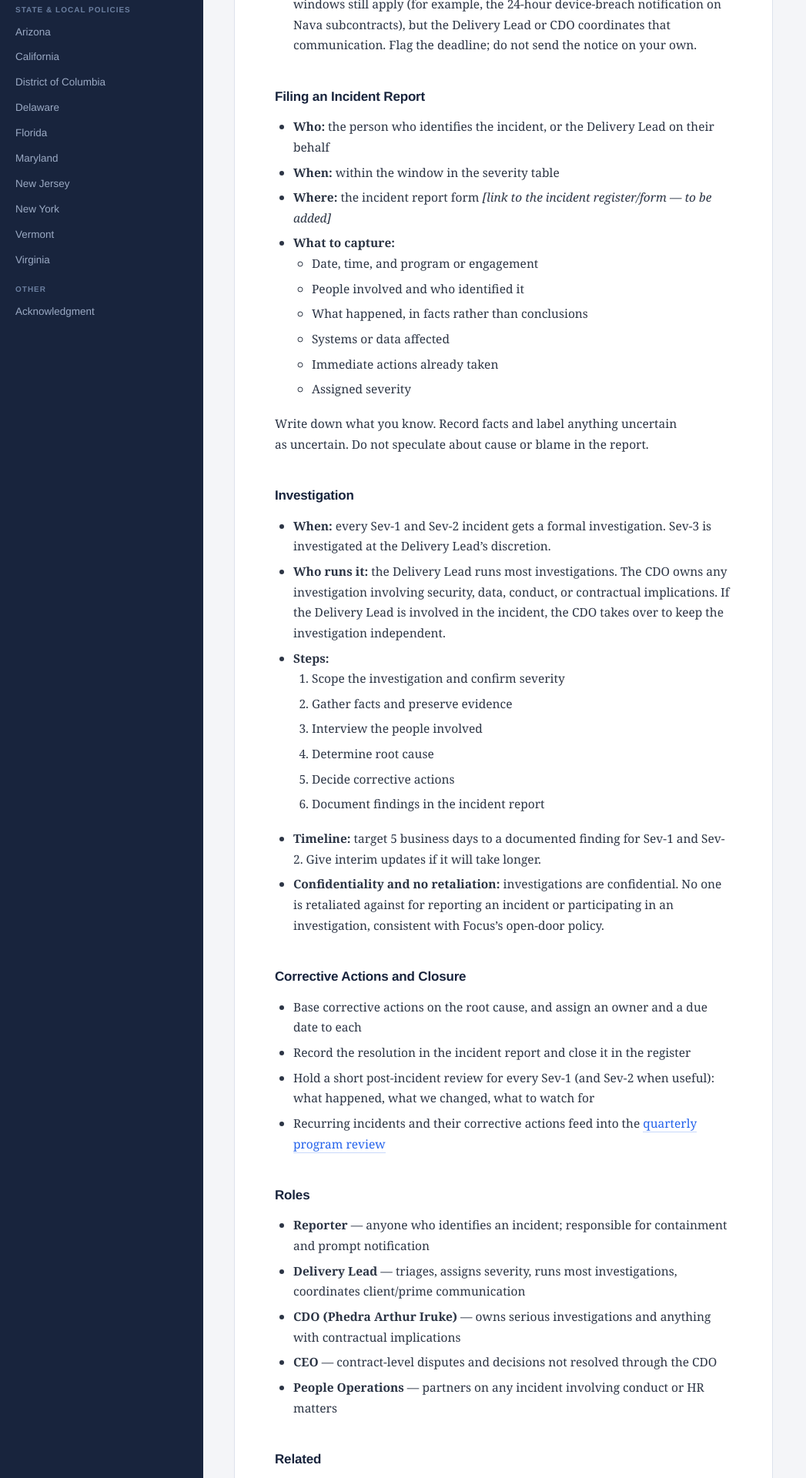
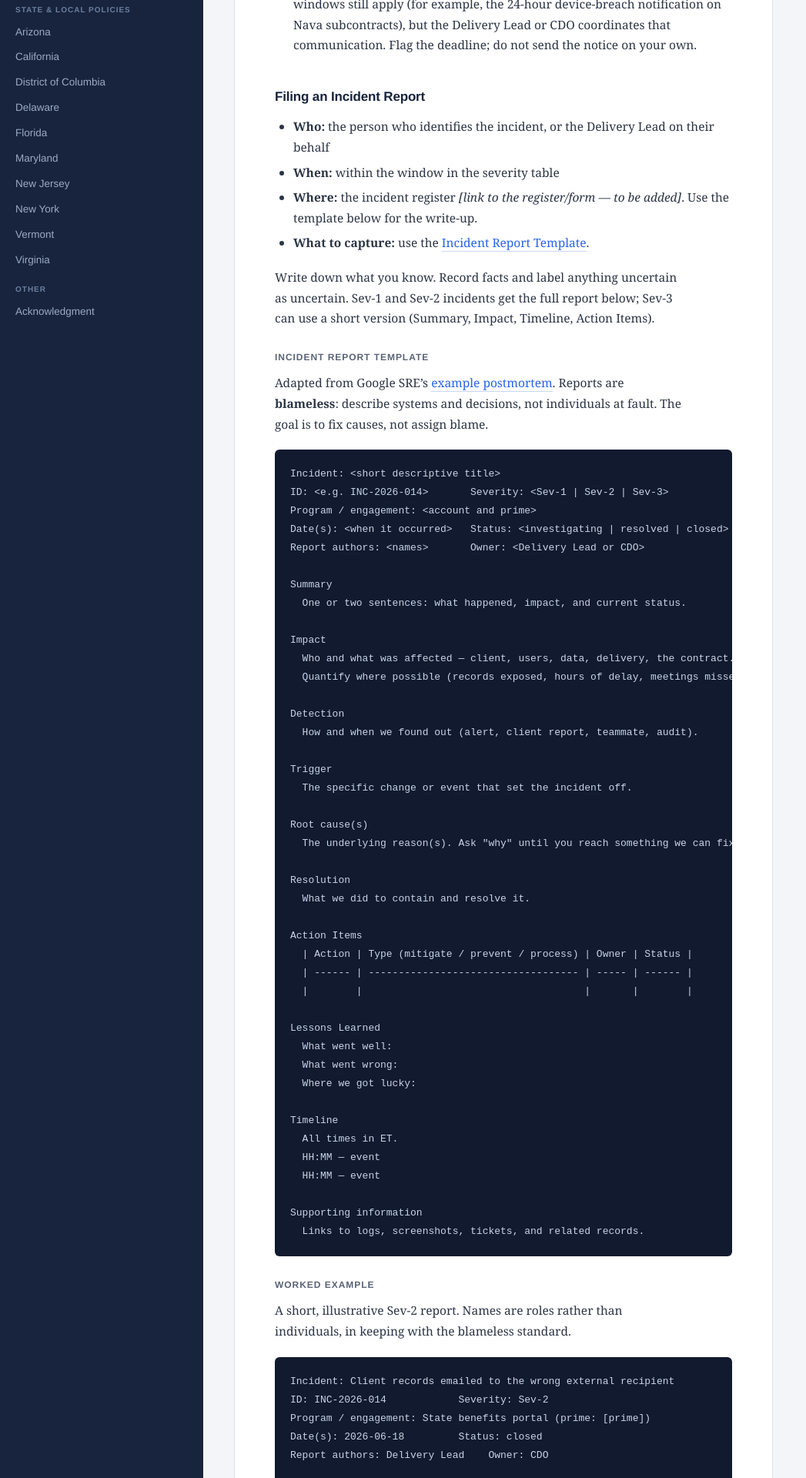
Before and after one commit to focusconsulting/focus-handbook, a Jekyll site: the page built from pages/delivery-operations/incident-response.md, in a window 1280 px wide. Shown: the part 1814-3734 px from the top of the page at 77% size, without its empty margins (0-1047 px from the left). Built offline with Jekyll 4.4.1, drawn with Linux system fonts in a browser that asks for light colours; our own code applies the rules of GitHub Pages for plain Markdown files; some of the changed text lies outside the part shown.

Commit message:
Add incident report template and worked example
Adds a copy-paste incident report template to the Incident Response SOP,
generalized from Google SRE's example postmortem for Focus program
incidents (blameless; summary, impact, detection, trigger, root cause,
resolution, action items, lessons learned, timeline, supporting info).
Includes a short worked Sev-2 example and links the Google original as the
reference. Replaced the report-fields placeholder with a pointer to the
template.

Co-Authored-By: Claude Opus 4.8 <noreply@anthropic.com>

````diff
--- a/pages/delivery-operations/incident-response.md
+++ b/pages/delivery-operations/incident-response.md
@@ -42,16 +42,120 @@ Before writing anything up, take the first steps that limit harm:
 
 - **Who:** the person who identifies the incident, or the Delivery Lead on their behalf
 - **When:** within the window in the severity table
-- **Where:** the incident report form _[link to the incident register/form — to be added]_
-- **What to capture:**
-  - Date, time, and program or engagement
-  - People involved and who identified it
-  - What happened, in facts rather than conclusions
-  - Systems or data affected
-  - Immediate actions already taken
-  - Assigned severity
+- **Where:** the incident register _[link to the register/form — to be added]_. Use the template below for the write-up.
+- **What to capture:** use the [Incident Report Template](#incident-report-template).
 
-Write down what you know. Record facts and label anything uncertain as uncertain. Do not speculate about cause or blame in the report.
+Write down what you know. Record facts and label anything uncertain as uncertain. Sev-1 and Sev-2 incidents get the full report below; Sev-3 can use a short version (Summary, Impact, Timeline, Action Items).
+
+### Incident Report Template
+
+Adapted from Google SRE's [example postmortem](https://sre.google/sre-book/example-postmortem/). Reports are **blameless**: describe systems and decisions, not individuals at fault. The goal is to fix causes, not assign blame.
+
+```
+Incident: <short descriptive title>
+ID: <e.g. INC-2026-014>       Severity: <Sev-1 | Sev-2 | Sev-3>
+Program / engagement: <account and prime>
+Date(s): <when it occurred>   Status: <investigating | resolved | closed>
+Report authors: <names>       Owner: <Delivery Lead or CDO>
+
+Summary
+  One or two sentences: what happened, impact, and current status.
+
+Impact
+  Who and what was affected — client, users, data, delivery, the contract.
+  Quantify where possible (records exposed, hours of delay, meetings missed).
+
+Detection
+  How and when we found out (alert, client report, teammate, audit).
+
+Trigger
+  The specific change or event that set the incident off.
+
+Root cause(s)
+  The underlying reason(s). Ask "why" until you reach something we can fix.
+
+Resolution
+  What we did to contain and resolve it.
+
+Action Items
+  | Action | Type (mitigate / prevent / process) | Owner | Status |
+  | ------ | ----------------------------------- | ----- | ------ |
+  |        |                                     |       |        |
+
+Lessons Learned
+  What went well:
+  What went wrong:
+  Where we got lucky:
+
+Timeline
+  All times in ET.
+  HH:MM — event
+  HH:MM — event
+
+Supporting information
+  Links to logs, screenshots, tickets, and related records.
+```
+
+### Worked Example
+
+A short, illustrative Sev-2 report. Names are roles rather than individuals, in keeping with the blameless standard.
+
+```
+Incident: Client records emailed to the wrong external recipient
+ID: INC-2026-014            Severity: Sev-2
+Program / engagement: State benefits portal (prime: [prime])
+Date(s): 2026-06-18         Status: closed
+Report authors: Delivery Lead    Owner: CDO
+
+Summary
+  A weekly status export containing 42 applicant records was sent to an
+  outdated distribution list that included one former client contact.
+  Contained within 3 hours; no evidence of onward sharing.
+
+Impact
+  42 applicant records (name, case ID, status) exposed to one out-of-scope
+  external address. No financial or SSN data included. One weekly report
+  reissued to the correct list.
+
+Detection
+  A teammate noticed the stale address on the sent email and flagged it in
+  the program channel within the hour.
+
+Trigger
+  A saved distribution list had not been updated after a client staffing
+  change three weeks earlier.
+
+Root cause(s)
+  No owner or review step for keeping client distribution lists current;
+  the export relied on a manually maintained address group.
+
+Resolution
+  Recalled where possible; requested deletion from the recipient and
+  received written confirmation; corrected the distribution list; notified
+  the prime and client per the 24-hour window.
+
+Action Items
+  | Action | Type | Owner | Status |
+  | ------ | ---- | ----- | ------ |
+  | Move status distribution to a client-owned group | prevent | Delivery Lead | done |
+  | Add a quarterly distribution-list review | process | Delivery Lead | open |
+  | Confirm recipient deletion in writing | mitigate | Delivery Lead | done |
+
+Lessons Learned
+  What went well: caught fast; clear notification path to the prime.
+  What went wrong: no owner for keeping the distribution list current.
+  Where we got lucky: the export happened to exclude SSNs this cycle.
+
+Timeline
+  All times in ET.
+  09:12 — status export sent to stale list
+  09:58 — teammate flags the out-of-scope recipient
+  10:20 — Delivery Lead notifies CDO; deletion requested
+  12:05 — written deletion confirmation received; prime notified
+
+Supporting information
+  Sent-email record, corrected distribution list, prime notification thread.
+```
 
 ## Investigation
 
````
